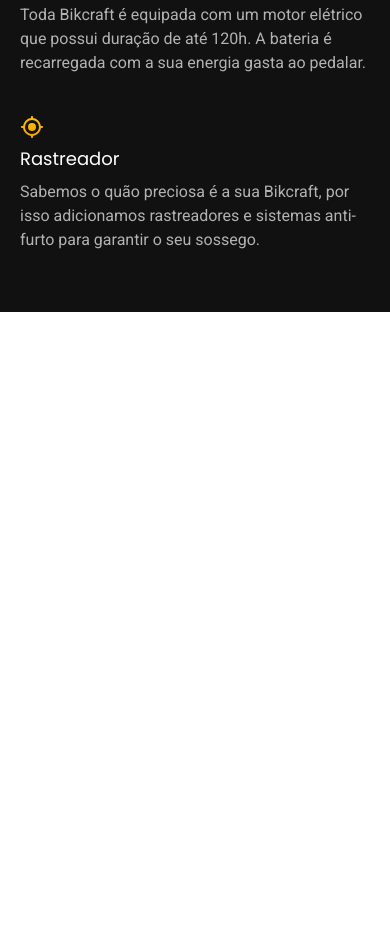
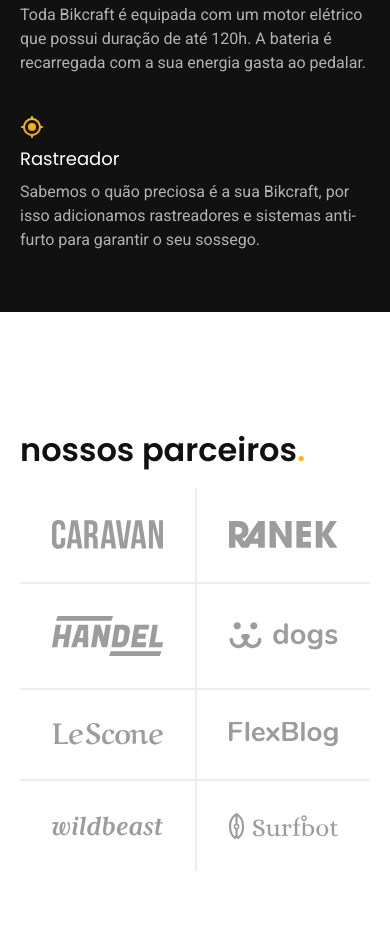
Before and after one commit to draugurr/bikcraft, a plain HTML site: page index.html in a window 390 px wide. Shown: the part 1669-2600 px from the top of the page. Before the commit the page ends 1981 px from the top, so only its background shows below. Drawn offline with Linux system fonts and the light colour scheme; files that its build step writes are made by us from their sources; files whose address does not match are found by name.

Commit message:
parceiros

```diff
--- /dev/null
+++ b/css/home/parceiros.css
@@ -0,0 +1,56 @@
+.parceiros {
+  padding-top: 60px;
+  padding-top: 120px;
+}
+
+.parceiros h2 {
+  margin-bottom: 60px;
+}
+
+.parceiros ul {
+  padding: 0 20px;
+  max-width: 1400px;
+  margin: 0 auto;
+  display: grid;
+  grid-template-columns: repeat(4, 1fr);
+}
+
+.parceiros li {
+  display: flex;
+  padding: 32px;
+  border-left: 2px solid var(--cor-2);
+}
+
+.parceiros li:first-child {
+  border-left: none;
+}
+
+.parceiros li:nth-child(5) {
+  border-left: none;
+}
+
+.parceiros li:nth-child(n + 5) {
+  border-top: 2px solid var(--cor-2);
+}
+
+.parceiros img {
+  margin: auto;
+}
+
+@media (max-width: 800px) {
+  .parceiros {
+    padding-bottom: 60px;
+  }
+  .parceiros h2 {
+    margin-bottom: 20px;
+  }
+  .parceiros ul {
+    grid-template-columns: repeat(2, 1fr);
+  }
+  .parceiros li:nth-child(n + 3) {
+    border-top: 2px solid var(--cor-2);
+  }
+  .parceiros li:nth-child(odd) {
+    border-left: none;
+  }
+}
--- a/css/style.css
+++ b/css/style.css
@@ -10,6 +10,7 @@
 /* Home */
 @import "./home/introduction.css";
 @import "./home/tecnologia.css";
+@import "./home/parceiros.css";
 
 /* Bikes */
 @import "./bikes/bike-list.css";
--- a/index.html
+++ b/index.html
@@ -95,8 +95,22 @@
         <img src="./img/fotos/tecnologia.jpg" alt="">
       </div>
     </div>
+  </article>
 
-  </article>
+  <section class="parceiros" aria-label="Nossos parceiros">
+    <h2 class="font-1-xxl container">nossos parceiros<span class="cor-p1">.</span></h2>
+
+    <ul>
+      <li><img src="./img/parceiros/caravan.svg" alt="caravan"></li>
+      <li><img src="./img/parceiros/ranek.svg" alt="ranek"></li>
+      <li><img src="./img/parceiros/handel.svg" alt="handel"></li>
+      <li><img src="./img/parceiros/dogs.svg" alt="dogs"></li>
+      <li><img src="./img/parceiros/lescone.svg" alt="lescone"></li>
+      <li><img src="./img/parceiros/flexblog.svg" alt="flexblog"></li>
+      <li><img src="./img/parceiros/wildbeast.svg" alt="wildbeast"></li>
+      <li><img src="./img/parceiros/surfbot.svg" alt="surfbot"></li>
+    </ul>
+  </section>
 </body>
 
 </html>
```
